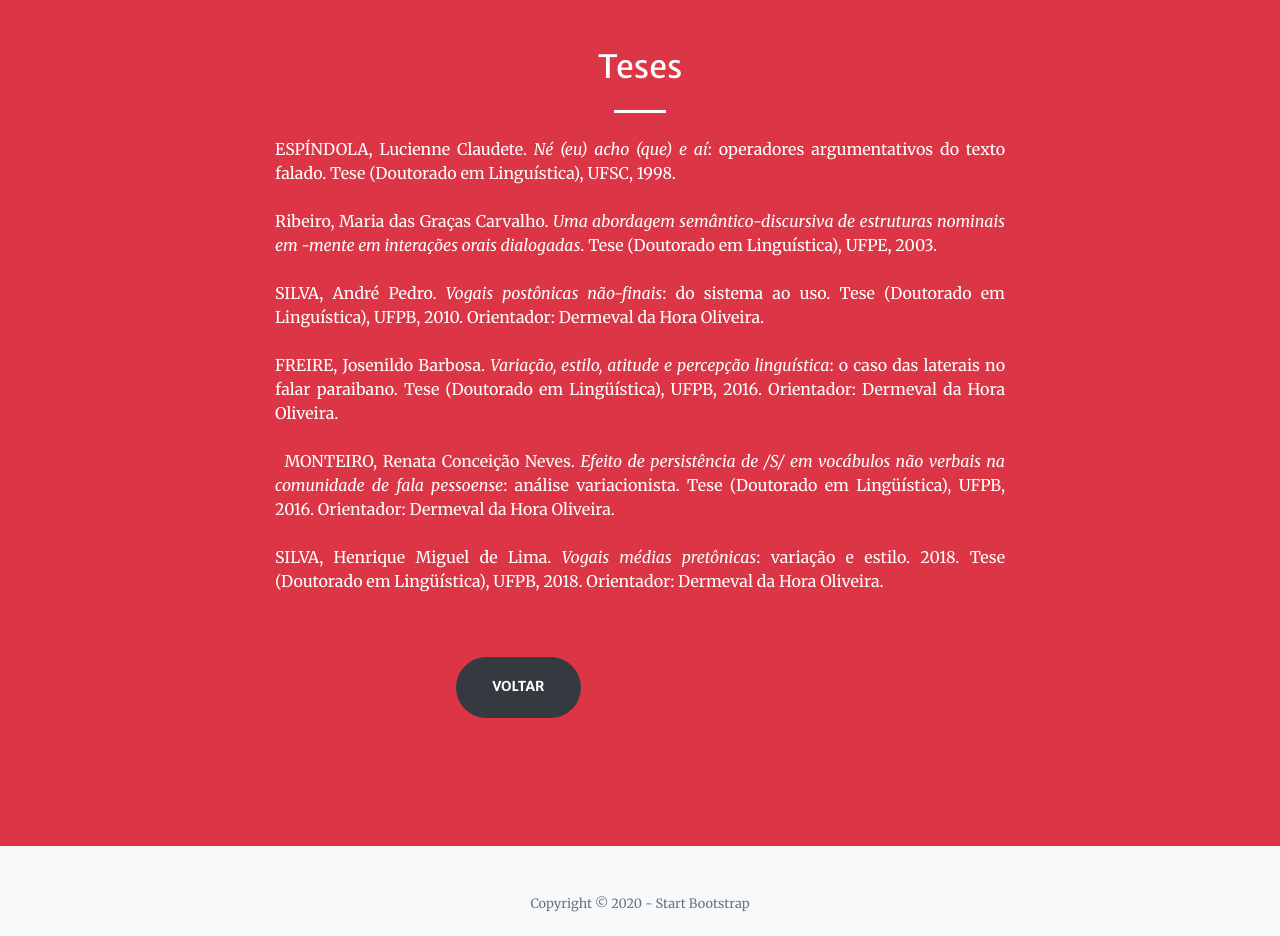
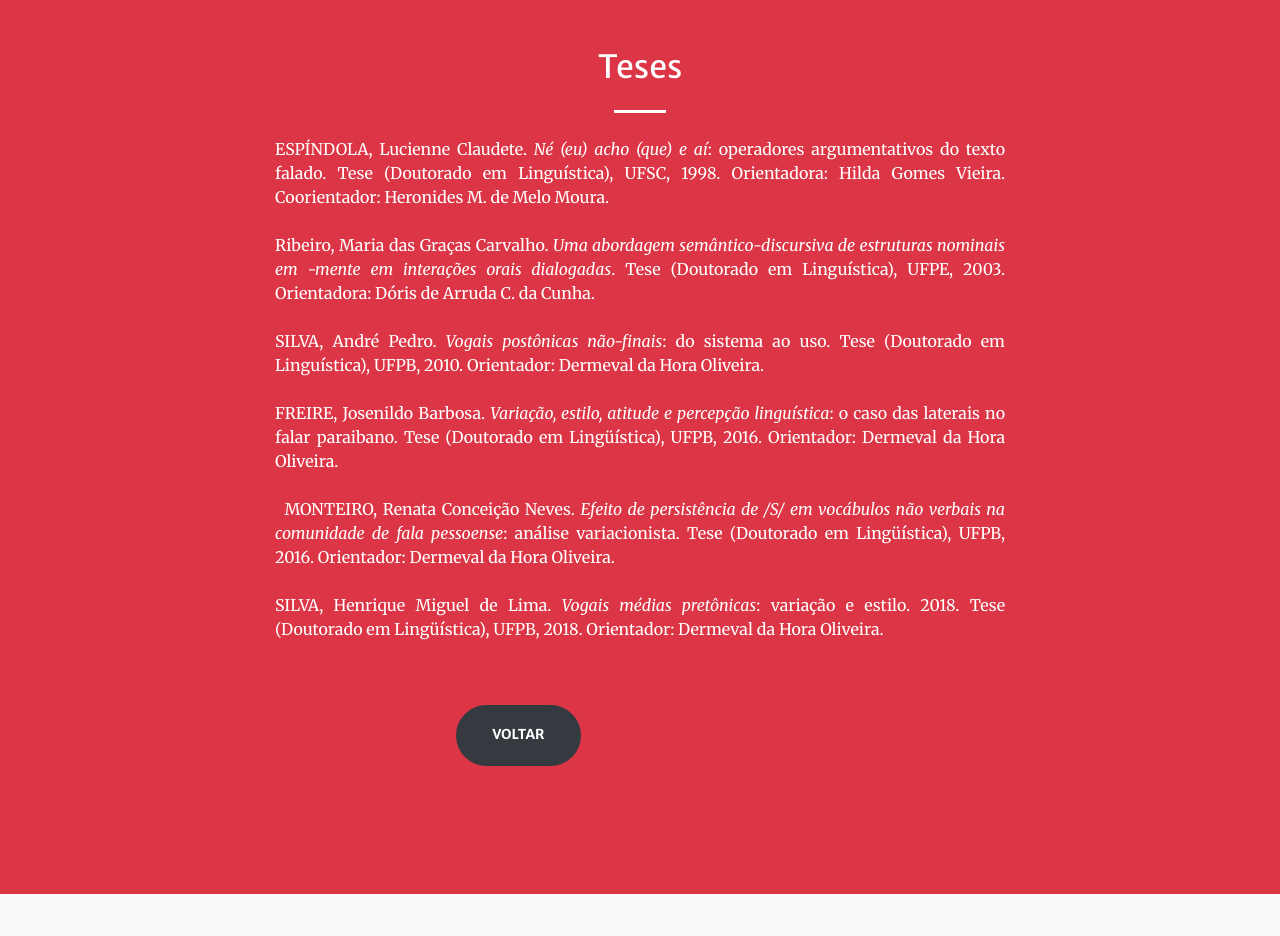
Before and after one commit to projetovalpb/home, a website with bundled scripts: page tesesx.html in a window 1280 px wide. Shown: the part 880-1816 px from the top of the page. Built offline with nearby package versions, Linux system fonts and the light colour scheme.

Commit message:
Add files via upload

```diff
--- a/tesesx.html
+++ b/tesesx.html
@@ -53,8 +53,8 @@
           <h2 class="text-white mt-0">Teses</h2>
           <hr class="divider light my-4">
            <p class="text-justify">
-            <a class="text-white" href="https://sites.google.com/site/lasprat/Home/teses-1/tese-profa-lucienne-espindola">ESPÍNDOLA, Lucienne Claudete. <i>Né (eu) acho (que) e aí</i>: operadores argumentativos do texto falado. Tese (Doutorado em Linguística), UFSC, 1998.</a> <br><br>
-            <a class="text-white" href="https://repositorio.ufpe.br/handle/123456789/7644">Ribeiro, Maria das Graças Carvalho. <i>Uma abordagem semântico-discursiva de estruturas nominais em -mente em interações orais dialogadas</i>. Tese (Doutorado em Linguística), UFPE, 2003. </a> <br> <br>
+            <a class="text-white" href="https://sites.google.com/site/lasprat/Home/teses-1/tese-profa-lucienne-espindola">ESPÍNDOLA, Lucienne Claudete. <i>Né (eu) acho (que) e aí</i>: operadores argumentativos do texto falado. Tese (Doutorado em Linguística), UFSC, 1998. Orientadora: Hilda Gomes Vieira. Coorientador: Heronides M. de Melo Moura.</a> <br><br>
+            <a class="text-white" href="https://repositorio.ufpe.br/handle/123456789/7644">Ribeiro, Maria das Graças Carvalho. <i>Uma abordagem semântico-discursiva de estruturas nominais em -mente em interações orais dialogadas</i>. Tese (Doutorado em Linguística), UFPE, 2003. Orientadora: Dóris de Arruda C. da Cunha.</a> <br> <br>
              <a class="text-white" href="https://repositorio.ufpb.br/jspui/handle/tede/6515?locale=pt_BR">SILVA, André Pedro. <i>Vogais postônicas não-finais</i>: do sistema ao uso. Tese (Doutorado em Linguística), UFPB, 2010. Orientador: Dermeval da Hora Oliveira. </a><br> <br>
             <a class="text-white" href="https://repositorio.ufpb.br/jspui/handle/tede/9220">FREIRE, Josenildo Barbosa. <i>Variação, estilo, atitude e percepção linguística</i>: o caso das laterais no falar paraibano. Tese (Doutorado em Lingüística), UFPB, 2016. Orientador: Dermeval da Hora Oliveira. </a><br> <br>
             <a class="text-white" href="https://sig-arq.ufpb.br/arquivos/201623717820db351922e57228a5e75d/RCNM21112016.pdf">MONTEIRO, Renata Conceição Neves. <i>Efeito de persistência de /S/ em vocábulos não verbais na comunidade de fala pessoense</i>: análise variacionista. Tese (Doutorado em Lingüística), UFPB, 2016. Orientador: Dermeval da Hora Oliveira. </a> <br> <br>
```
